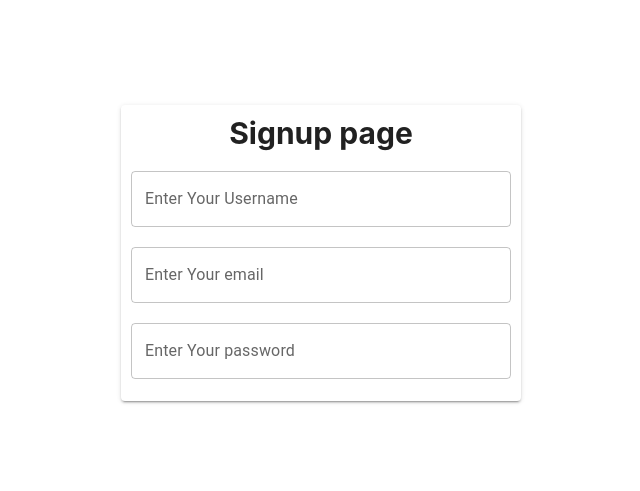
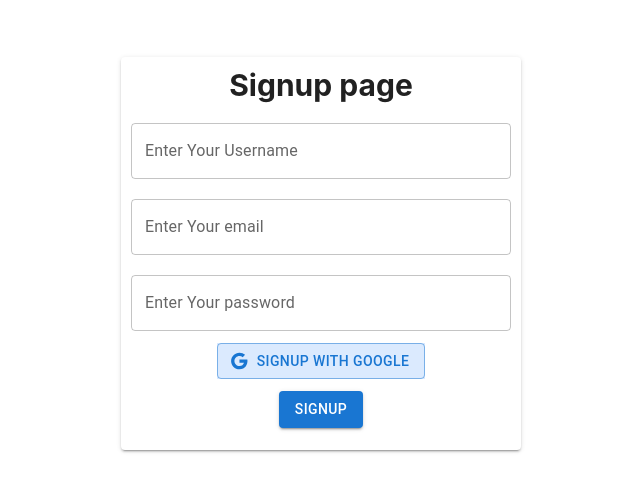
Before and after one commit to SufiyanShahidDev/Blog-App-in-React, a React (Vite) app: page /signup in a window 1280 px wide. Shown: the part 147-638 px from the top of the page, without its empty margins (319-959 px from the left). Built offline with nearby package versions, Linux system fonts and the light colour scheme.

Commit message:
Initial commit

```diff
--- a/package.json
+++ b/package.json
@@ -12,9 +12,11 @@
   "dependencies": {
     "@emotion/react": "^11.14.0",
     "@emotion/styled": "^11.14.1",
+    "@mui/icons-material": "^9.4.0",
     "@mui/material": "^9.4.0",
     "@tailwindcss/vite": "^4.3.3",
     "firebase": "^12.19.0",
+    "material-icons": "^1.13.14",
     "react": "^19.2.8",
     "react-dom": "^19.2.8",
     "react-router-dom": "^7.18.3",
--- a/src/App.jsx
+++ b/src/App.jsx
@@ -2,6 +2,7 @@ import { useState } from 'react'
 import './App.css'
 import { BrowserRouter, Route, Routes } from 'react-router-dom'
 import Signup from './pages/Auth/Signup'
+import Login from './pages/Auth/Login'
 
 function App() {
 
@@ -9,6 +10,7 @@ function App() {
     <BrowserRouter>
     <Routes>
       <Route path='/signup' element={<Signup />} />
+      <Route path='/login' element={<Login />} />
     </Routes>
     </BrowserRouter>
   )
--- /dev/null
+++ b/src/Components/Button.jsx
@@ -0,0 +1,10 @@
+import Stack from '@mui/material/Stack';
+import Button from '@mui/material/Button';
+
+export default function BasicButtons({title}) {
+    return (
+        <Stack spacing={2} direction="row">
+            <Button variant="contained">{title}</Button>
+        </Stack>
+    );
+}
--- /dev/null
+++ b/src/Components/ContinueWithGoogleBtn.jsx
@@ -0,0 +1,14 @@
+import Button from '@mui/material/Button';
+import Stack from '@mui/material/Stack';
+
+export default function GoogleButtons({ title, icon }) {
+    return (
+        <Stack sx={{
+            color: "#162456",
+            fontWeight: "900"
+        }} className="bg-blue-100" direction="row" spacing={2}>
+            <Button startIcon={icon} variant="outlined">{title}</Button>
+
+        </Stack>
+    );
+}
--- a/src/Components/Input.jsx
+++ b/src/Components/Input.jsx
@@ -1,7 +1,7 @@
 import Box from '@mui/material/Box';
 import TextField from '@mui/material/TextField';
 
-export default function Input({label,type}) {
+export default function Input({label,type,handler}) {
     return (
         <Box className='mb-3 mt-5'
             component="form"
@@ -9,7 +9,7 @@ export default function Input({label,type}) {
             // noValidate
             // autoComplete="off"
         >
-            <TextField sx={{width: "100%"}} type={type} id="outlined-basic" label={label} variant="outlined" />
+            <TextField sx={{width: "100%"}} onChange={(e) => handler(e.target.value)} type={type} id="outlined-basic" label={label} variant="outlined" />
         </Box>
     );
 }
--- a/src/pages/Auth/Signup.jsx
+++ b/src/pages/Auth/Signup.jsx
@@ -1,8 +1,24 @@
 import { Box, Paper } from '@mui/material'
-import React from 'react'
+import React, { useState } from 'react'
 import Input from '../../Components/Input'
+import Button from '../../Components/Button'
+import GoogleButtons from '../../Components/ContinueWithGoogleBtn'
+import GoogleIcon from '@mui/icons-material/Google';
+
 
 const Signup = () => {
+
+  const [form, setForm] = useState({
+    Email: "",
+    Password: "",
+    username: ""
+  })
+
+  const handleInputChange = () => {
+    console.log("fn working");
+
+  }
+
   return (
     <Box sx={{
       display: "flex",
@@ -19,9 +35,17 @@ const Signup = () => {
         <h1 className='font-bold text-3xl text-center mb-3'>Signup page</h1>
 
         <Box>
-          <Input label={"Enter Your Username"} type={"text"} />
-          <Input label={"Enter Your email"} type={"email"} />
-          <Input label={"Enter Your password"} type={"password"} />
+          <Input handler={handleInputChange} label={"Enter Your Username"} type={"text"} />
+          <Input handler={handleInputChange} label={"Enter Your email"} type={"email"} />
+          <Input handler={handleInputChange} label={"Enter Your password"} type={"password"} />
+          <Box className="flex justify-center items-center mb-3">
+            <GoogleButtons icon={<GoogleIcon />} title={"Signup With Google"}></GoogleButtons>
+          </Box>
+          <Box className="flex justify-center items-center mb-3">
+
+            <Button title={"Signup"}></Button>
+          </Box>
+
         </Box>
 
         {/* </Paper> */}
```
Also changed, not shown: 1 other file (tests, documents, lock files or other folders).
